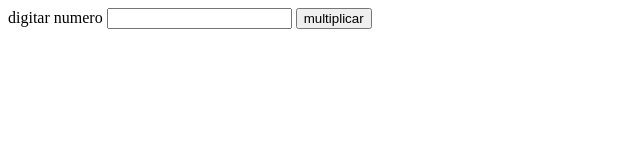
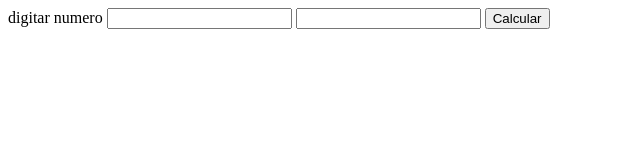
Before and after one commit to CONOVATEC/Calculadora, a plain HTML site: page index.html in a window 1280 px wide. Shown: the whole page, without its empty margins (0-640 px from the left). Drawn offline with Linux system fonts and the light colour scheme.

Commit message:
agregando la funcion multiplicar

```diff
--- a/codigo.js
+++ b/codigo.js
@@ -0,0 +1,8 @@
+function multiplicar() {
+    var numero = document.getElementById("numero").value;
+
+    var res = numero * numero;
+
+    //document.getElementById("result").value = res;
+    alert(res);
+}
--- a/index.html
+++ b/index.html
@@ -5,13 +5,19 @@
     <meta http-equiv="X-UA-Compatible" content="IE=edge">
     <meta name="viewport" content="width=device-width, initial-scale=1.0">
     <title>Calculadora</title>
+
 </head>
 <body>
     <form action="">
         <label for="">digitar numero</label>
         <input type="number" id="numero">
+        <input type="number" id="result">
 
-        <input type="submit" value="multiplicar">
+        <!-- <input type="submit" value="multiplicar"> -->
+        <button type="submit" onclick="multiplicar()">Calcular</button>
     </form>
+
+    <script src="codigo.js"></script>
+
 </body>
 </html>
```
